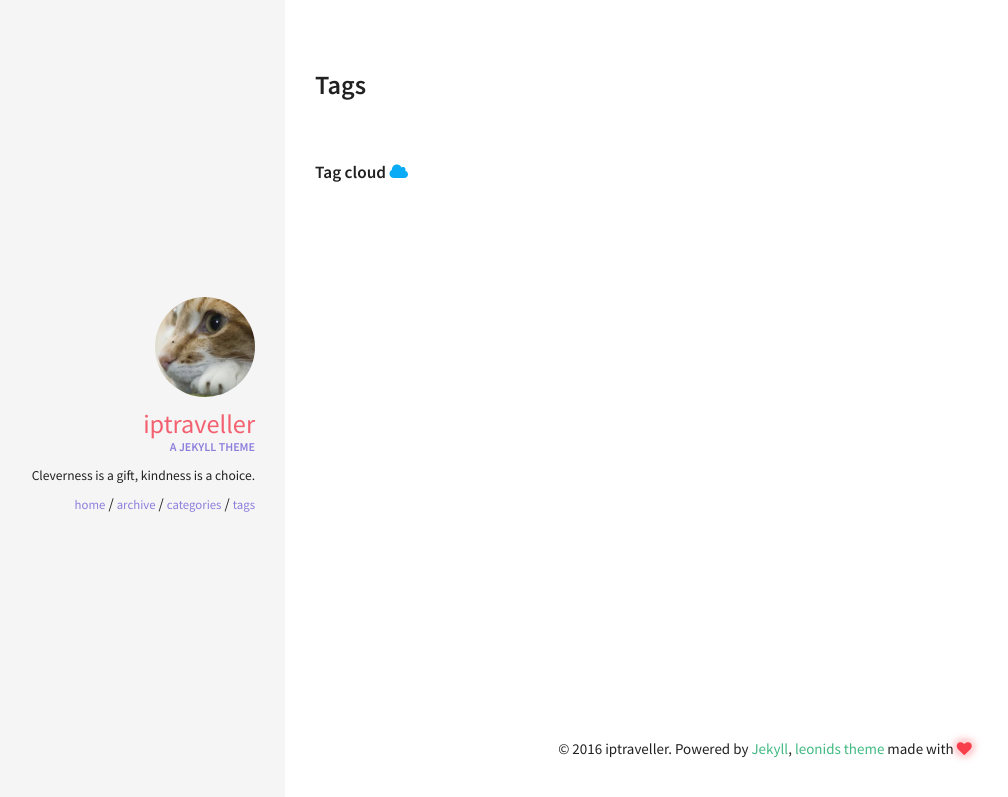
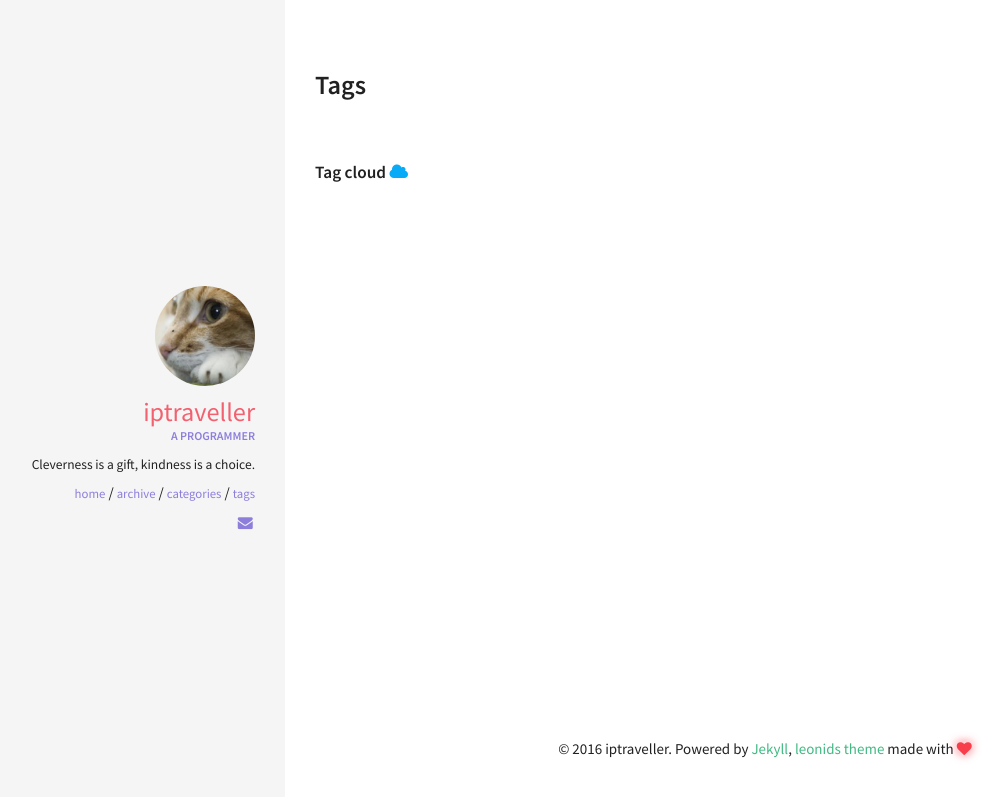
Before and after one commit to iptraveller/iptraveller.github.com, a Jekyll site: the page built from tags.html, in a window 1280 px wide. Shown: the top 797 px of the page, without its empty margins (35-1043 px from the left). Built offline with Jekyll 4.4.1, drawn with Linux system fonts in a browser that asks for light colours.

```diff
--- a/_config.yml
+++ b/_config.yml
@@ -35,9 +35,9 @@
 owner:
   name: iptraveller
   avatar: logo.png
-  job: "A jekyll theme"
+  job: "A Programmer"
   bio: "Cleverness is a gift, kindness is a choice."
-  email:
+  email: chenxiawei@gmail.com
   disqus-shortname:
   twitter: #username
   facebook: #username
```
